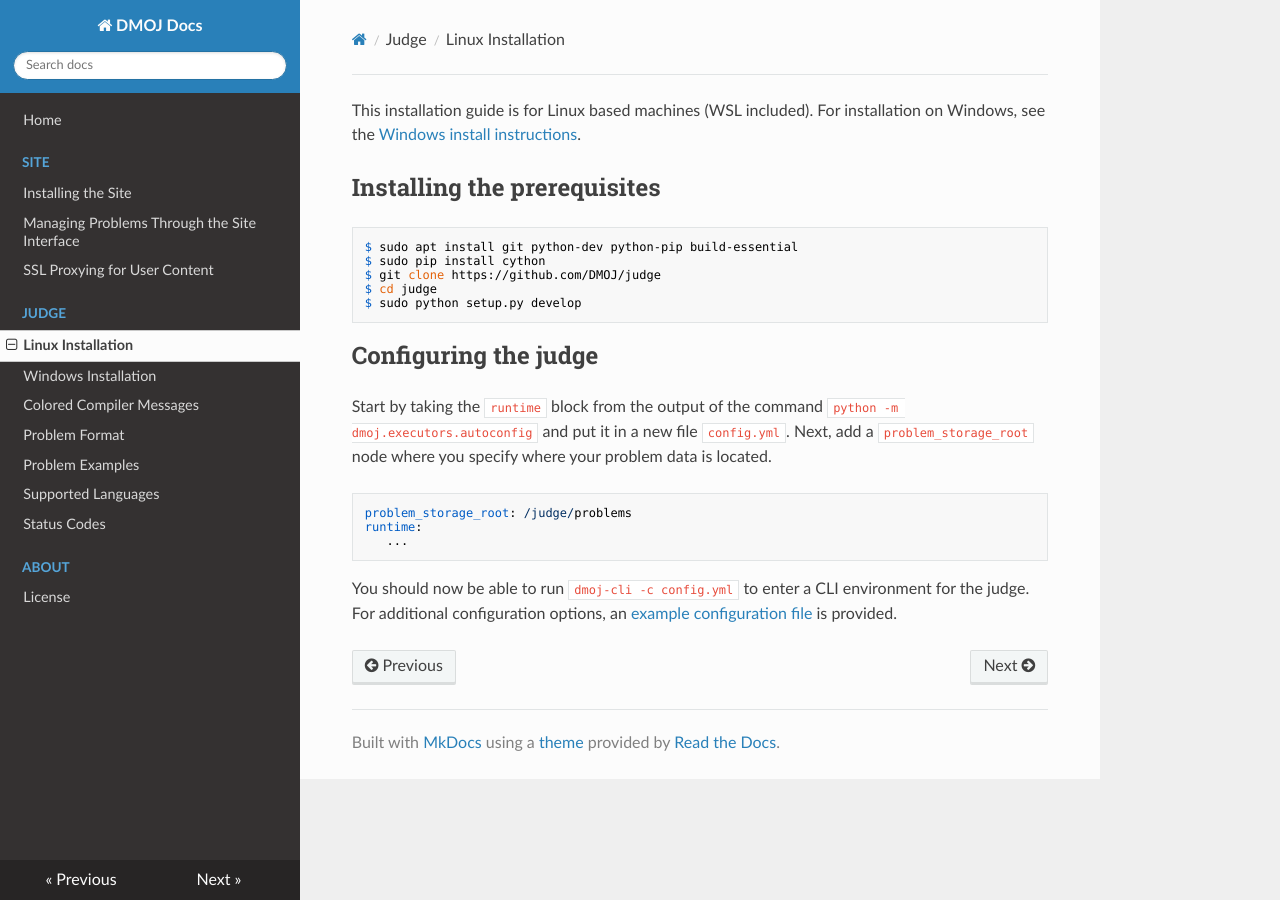
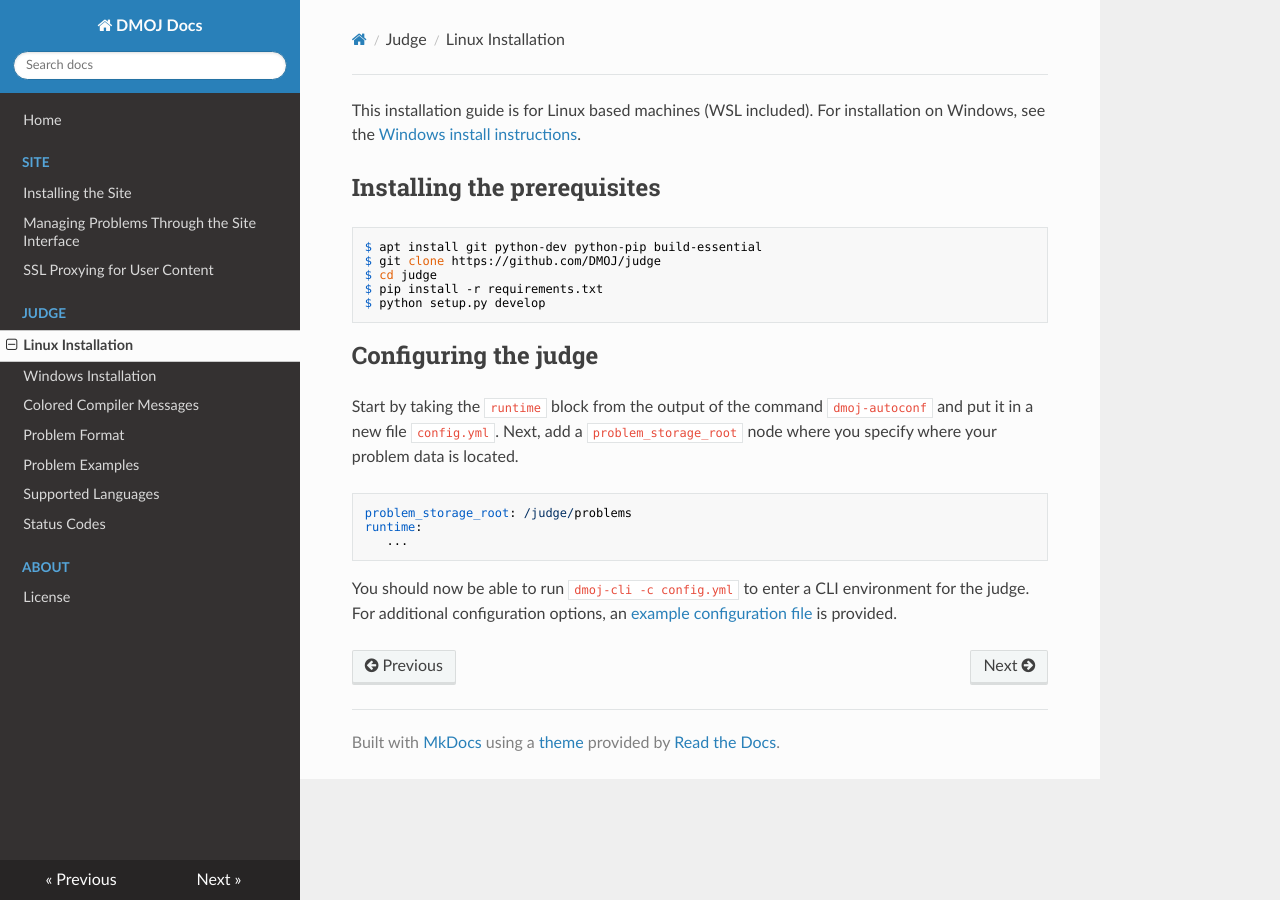
Before and after one commit to DMOJ/docs, an MkDocs documentation site: the page built from docs/judge/linux_installation.md, in a window 1280 px wide. Built offline with MkDocs 1.6.1, drawn with Linux system fonts in a browser that asks for light colours; nearby versions of some CDN libraries; old or Windows-style settings are respelled for this version of MkDocs.

Commit message:
Update linux_installation.md

````diff
--- a/docs/judge/linux_installation.md
+++ b/docs/judge/linux_installation.md
@@ -3,16 +3,16 @@ This installation guide is for Linux based machines (WSL included). For installa
 ## Installing the prerequisites
 
 ```
-$ sudo apt install git python-dev python-pip build-essential
-$ sudo pip install cython
+$ apt install git python-dev python-pip build-essential
 $ git clone https://github.com/DMOJ/judge
 $ cd judge
-$ sudo python setup.py develop
+$ pip install -r requirements.txt
+$ python setup.py develop
 ```
 
 ## Configuring the judge
 
-Start by taking the `runtime` block from the output of the command `python -m dmoj.executors.autoconfig` and put it in a new file `config.yml`. Next, add a `problem_storage_root` node where you specify where your problem data is located.
+Start by taking the `runtime` block from the output of the command `dmoj-autoconf` and put it in a new file `config.yml`. Next, add a `problem_storage_root` node where you specify where your problem data is located.
 
 ```
 problem_storage_root: /judge/problems
````
